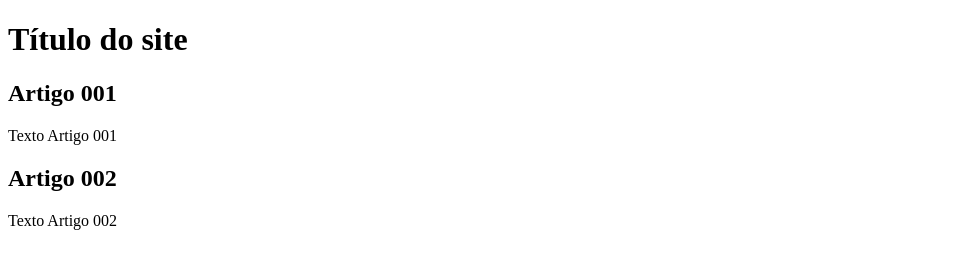
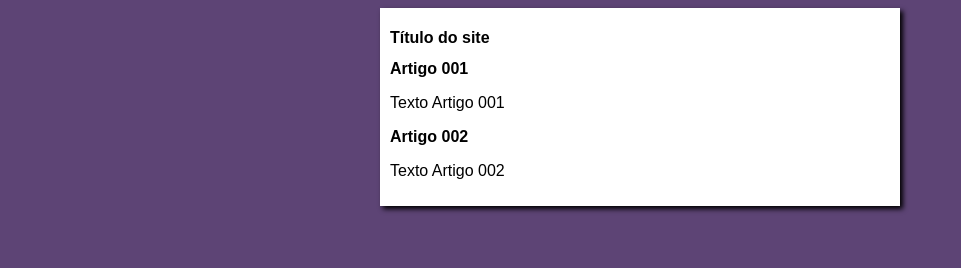
Before and after one commit to AnnefranceCosta/project-Site, a plain HTML site: page index.html in a window 1280 px wide. Shown: the whole page, without its empty margins (0-961 px from the left). Drawn offline with Linux system fonts and the light colour scheme.

Commit message:
start the design

```diff
--- /dev/null
+++ b/estilo.css
@@ -0,0 +1,16 @@
+*{
+    font-family: Arial, Helvetica, sans-serif;
+    font-size: 16px;
+}
+
+body{
+    background-color: rgb(93, 68, 117);
+}
+
+main{
+    background-color: white;
+    width: 500px;
+    margin: auto;
+    padding: 10px;
+    box-shadow: 3px 3px 5px black;
+}
--- a/index.html
+++ b/index.html
@@ -6,6 +6,7 @@
     <meta name="viewport" content="width=device-width, initial-scale=1.0">
     <meta content="author" name="Annefrance Costa" >
     <title>Document</title>
+    <link rel="stylesheet" href="estilo.css">
 </head>
 <body>
     <main>
```
